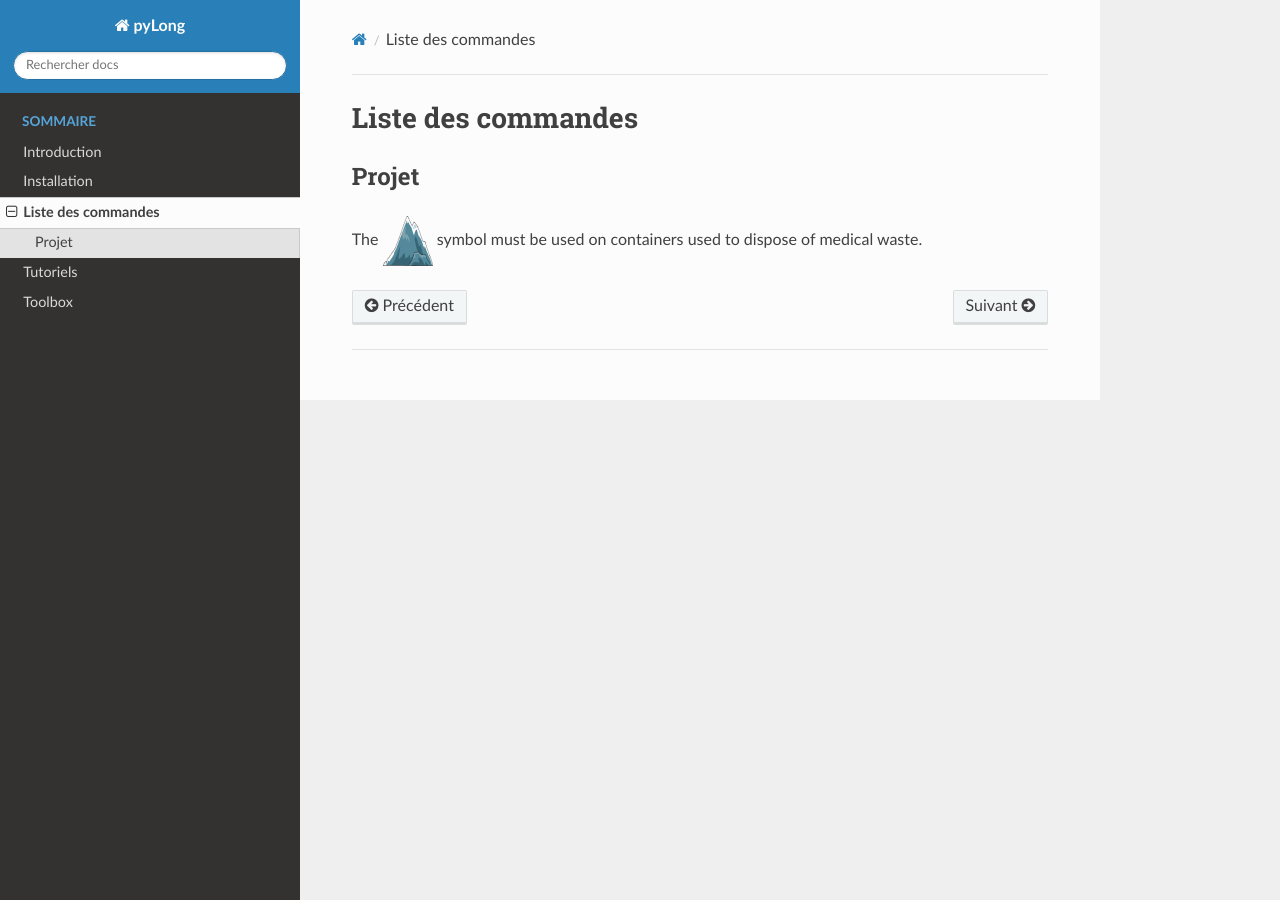
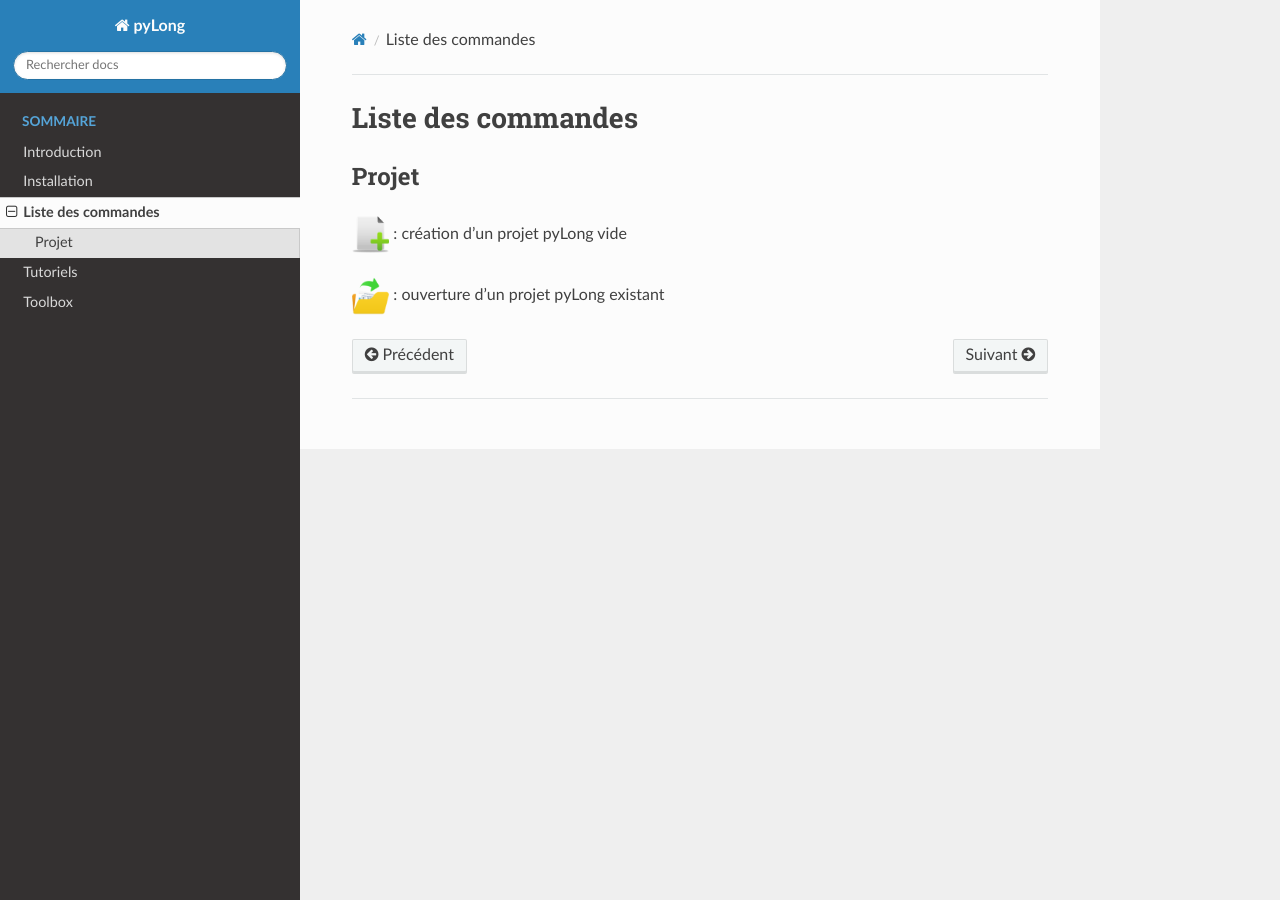
Before and after one commit to clementroussel/pyLong-doc, a Sphinx documentation site: the page built from docs/source/commandes.rst, in a window 1280 px wide. Built offline with Sphinx 7.4.7 and the Read the Docs theme 2.0.0, drawn with Linux system fonts in a browser that asks for light colours.

Commit message:
Update commandes.rst

```diff
--- a/docs/source/commandes.rst
+++ b/docs/source/commandes.rst
@@ -4,7 +4,12 @@ Liste des commandes
 Projet
 ======
 
-The |biohazard| symbol must be used on containers used to dispose of medical waste.
+|nouveau| : création d'un projet pyLong vide
 
-.. |biohazard| image:: ./icones/pyLong.png
-               :scale: 100%
+.. |nouveau| image:: ./icones/nouveau.png
+             :scale: 75%
+
+|ouvrir| : ouverture d'un projet pyLong existant
+
+.. |ouvrir| image:: ./icones/ouvrir.png
+             :scale: 75%
```
